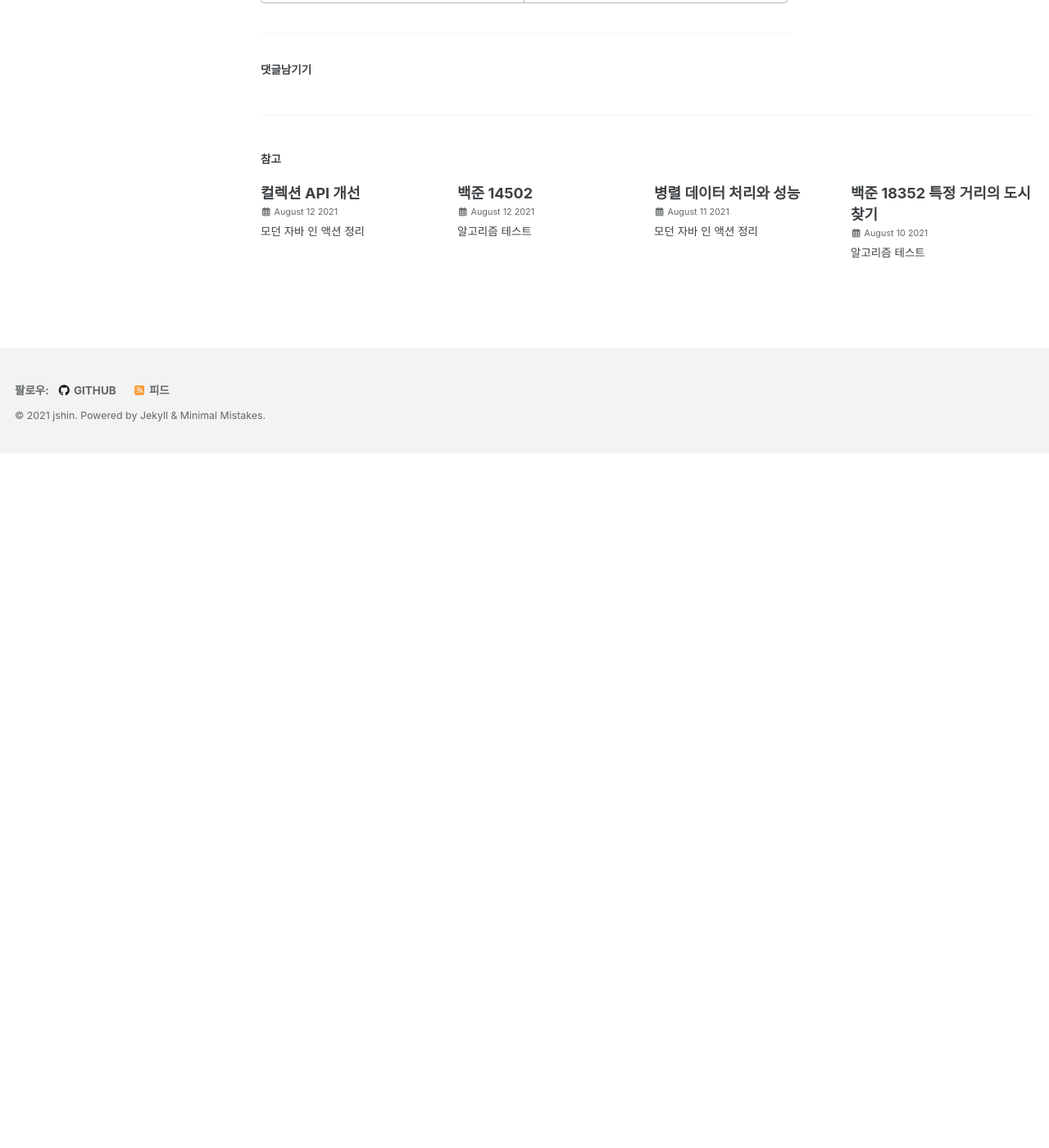
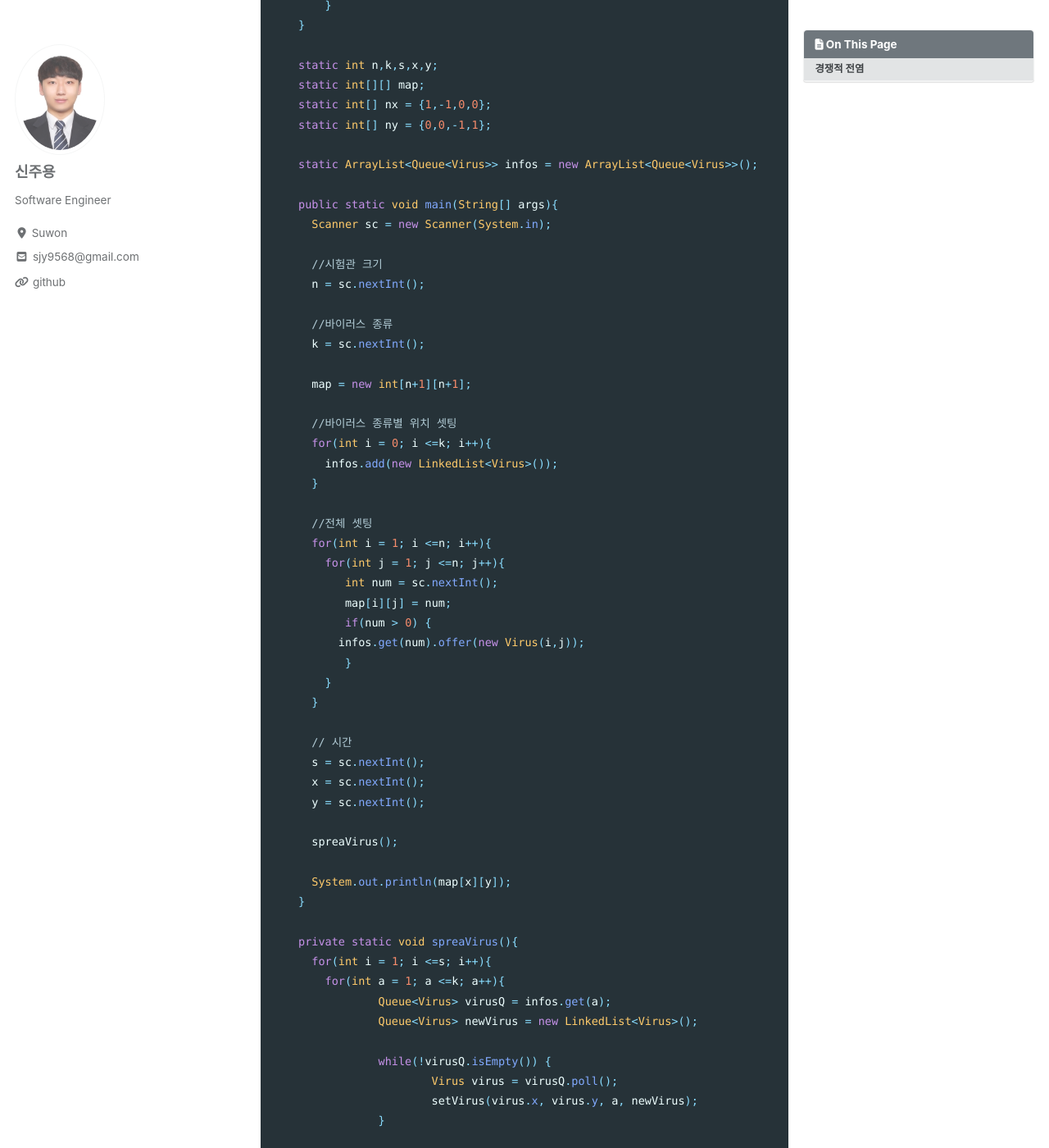
Before and after one commit to shinjooyoung/shinjooyoung.github.io, a Jekyll site: the page built from _posts/2021-08-12-Algorithm-경쟁적 전염.md, in a window 1280 px wide and 1400 px high, scrolled down 3257 px. Shown: the whole window at 82% size. Built offline with Jekyll 4.4.1, drawn with Linux system fonts in a browser that asks for light colours; cached includes are drawn as plain includes; nearby versions of some CDN libraries; comment, search, counter and statistics services are not loaded; before the commit the page ends 3810 px from its top, so only the background shows below that; some of the changed text lies outside the part shown.

Commit message:
백준 경쟁적 전염 수정

````diff
--- a/_posts/2021-08-12-Algorithm-경쟁적 전염.md
+++ b/_posts/2021-08-12-Algorithm-경쟁적 전염.md
@@ -10,16 +10,14 @@ toc: true
 
 ## [경쟁적 전염 ](https://www.acmicpc.net/problem/18405 "백준 연구소")
 
-바이러스가 저장된 곳을 ArrayList를 통해  입력해두고 하나씩 추가될때마다 add를 해준다음 BFS를 통해 검사를 진행했다.
+수정 전
+- 바이러스가 저장된 곳을 ArrayList를 통해  입력해두고 하나씩 추가될때마다 add를 해준다음 BFS를 통해 검사를 진행해서 했으나 시간초과로 실패
 
-바이러스를 작은것부터 하나씩 ArrayList size만큼 for문을 도는데 처음에 size값을 변수처리를 하지 않아 계속 size가 늘어나면서 처음 바이러스만 퍼지면서 실패했다
-
-변수 처리 후 테스트 입력값 통과
-
-백준에서의 채점은 내일..
+수정 후
+- Virus 객체를 큐로 받아서 입력해야 되는 객체만 추가하여 통과 완료
 
 
-- 소스 코드
+- 수정 전
 
 ``` java
 package com.project;
@@ -115,3 +113,104 @@ public class main {
     }
 }
 ```
+
+
+- 수정 후
+
+``` java
+import java.util.ArrayList;
+import java.util.LinkedList;
+import java.util.Queue;
+import java.util.Scanner;
+
+public class Infection {
+
+    public static class Virus{
+        int x;
+        int y;
+
+        Virus(int x, int y){
+          this.x = x;
+          this.y = y;
+
+        }
+    }
+
+    static int n,k,s,x,y;
+    static int[][] map;
+    static int[] nx = {1,-1,0,0};
+    static int[] ny = {0,0,-1,1};
+
+    static ArrayList<Queue<Virus>> infos = new ArrayList<Queue<Virus>>();
+
+    public static void main(String[] args){
+      Scanner sc = new Scanner(System.in);
+
+      //시험관 크기
+      n = sc.nextInt();
+
+      //바이러스 종류
+      k = sc.nextInt();
+
+      map = new int[n+1][n+1];
+
+      //바이러스 종류별 위치 셋팅
+      for(int i = 0; i <=k; i++){
+        infos.add(new LinkedList<Virus>());
+      }
+
+      //전체 셋팅
+      for(int i = 1; i <=n; i++){
+        for(int j = 1; j <=n; j++){
+           int num = sc.nextInt();
+           map[i][j] = num;
+           if(num > 0) {
+          infos.get(num).offer(new Virus(i,j));
+           }
+        }
+      }
+
+      // 시간
+      s = sc.nextInt();
+      x = sc.nextInt();
+      y = sc.nextInt();
+
+      spreaVirus();
+
+      System.out.println(map[x][y]);
+    }
+
+    private static void spreaVirus(){
+      for(int i = 1; i <=s; i++){
+        for(int a = 1; a <=k; a++){
+        	Queue<Virus> virusQ = infos.get(a);
+        	Queue<Virus> newVirus = new LinkedList<Virus>();
+
+        	while(!virusQ.isEmpty()) {
+        		Virus virus = virusQ.poll();
+        		setVirus(virus.x, virus.y, a, newVirus);
+        	}
+
+        	infos.set(a, newVirus);
+        }
+      }
+
+    }
+
+    private static void setVirus(int vx, int vy, int cate, Queue<Virus> que){
+      for(int i = 0; i < 4; i++){
+        int vnx = vx + nx[i];
+        int vny = vy + ny[i];
+
+        if(vnx >0 && vny >0 && vnx <= n && vny <= n){
+          if(map[vnx][vny] == 0){
+            map[vnx][vny] = cate;
+            que.offer(new Virus(vnx, vny));
+          }
+        }
+
+      }
+
+    }
+}
+```
````
